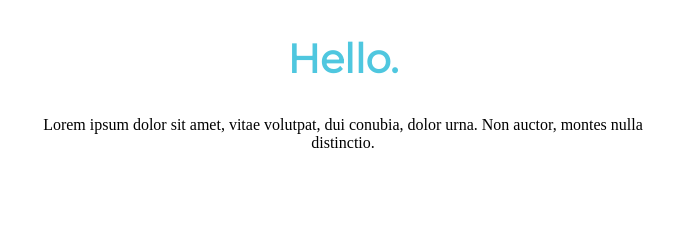
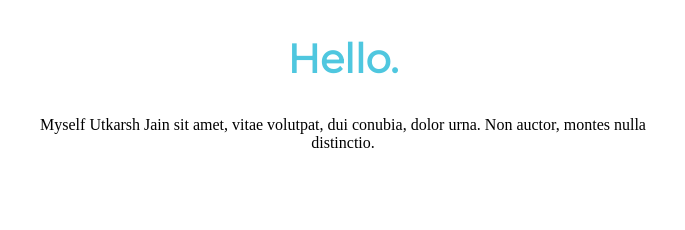
Before and after one commit to CreaterAndSolver/main_css, a plain HTML site: page index.html in a window 1280 px wide. Shown: the part 1090-1320 px from the top of the page, 297-982 px from the left. Drawn offline with Linux system fonts and the light colour scheme.

Commit message:
initialcommit

```diff
--- a/index.html
+++ b/index.html
@@ -29,7 +29,7 @@
     <div class="profile">
       <img src="images/final.png" alt="myself" class="profile_pic">
       <h2 class="hello_text">Hello.</h2>
-      <p>Lorem ipsum dolor sit amet, vitae volutpat, dui conubia, dolor urna. Non auctor, montes nulla distinctio.</p>
+      <p>Myself Utkarsh Jain sit amet, vitae volutpat, dui conubia, dolor urna. Non auctor, montes nulla distinctio.</p>
     </div>
     <hr>
     <div class="skills">
```
